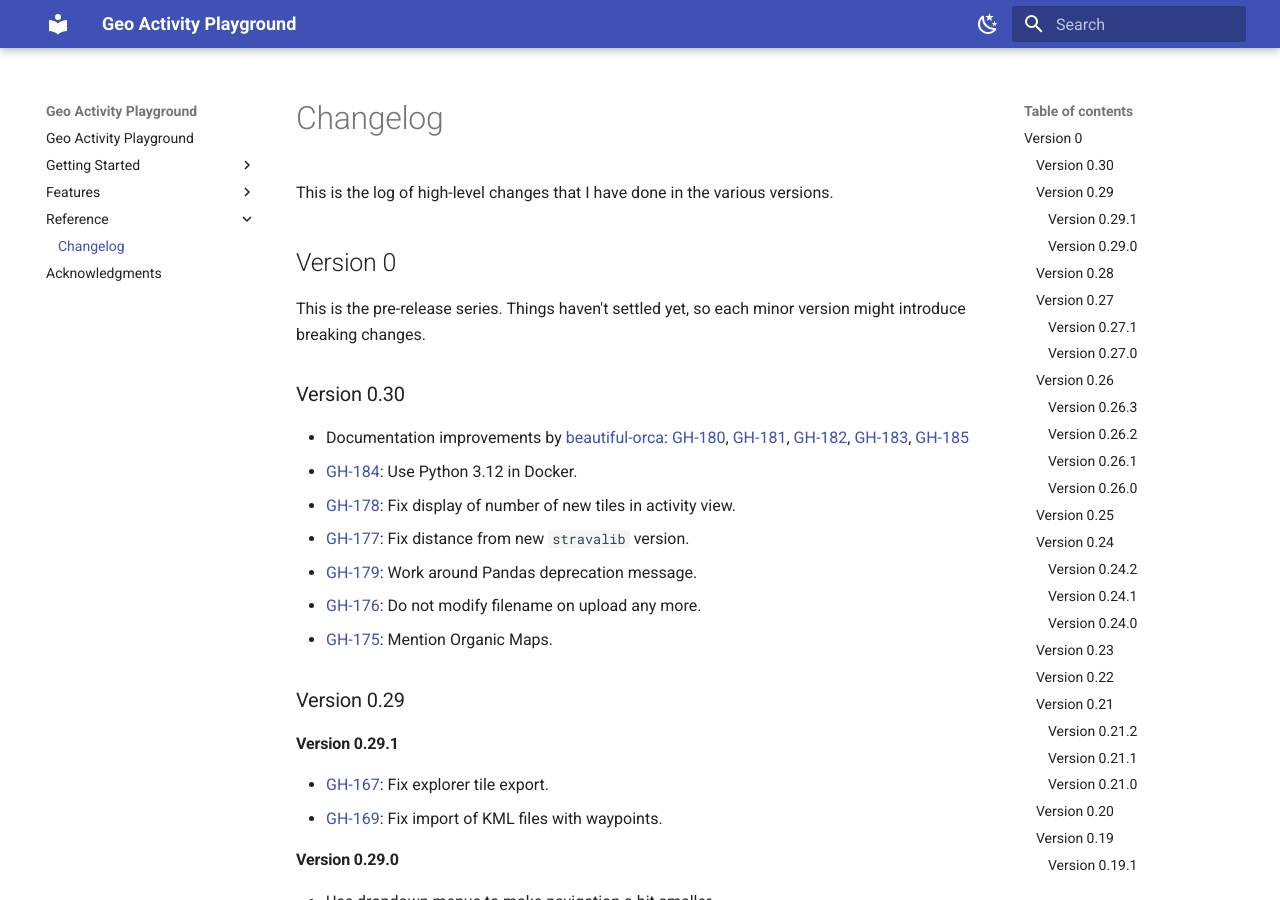
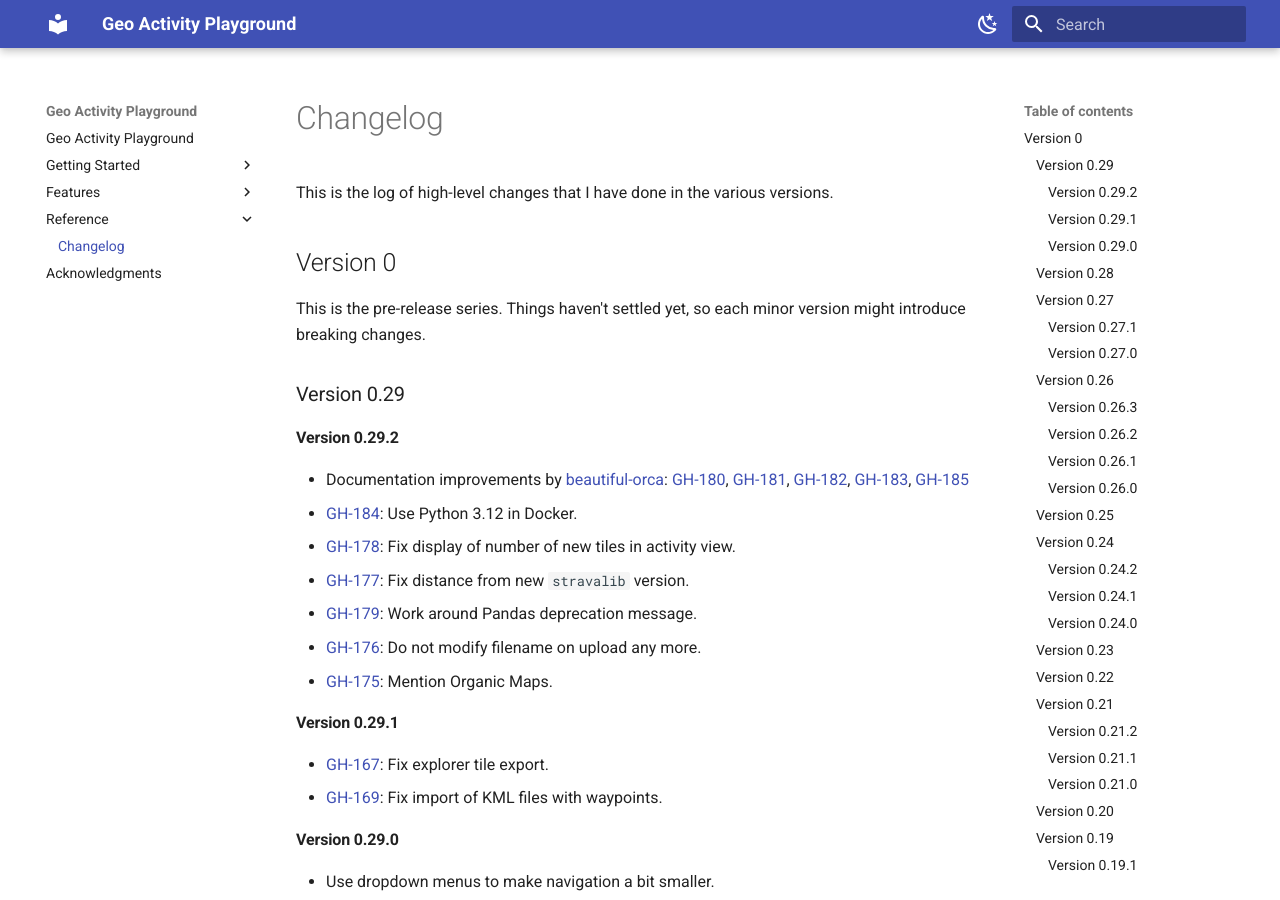
Before and after one commit to martin-ueding/geo-activity-playground, an MkDocs documentation site: the page built from docs/reference/changelog.md, in a window 1280 px wide and 900 px high. Built offline with MkDocs 1.6.1 and Material for MkDocs 9.7.7, drawn with Linux system fonts in a browser that asks for light colours.

Commit message:
Bump version to 0.29.2

```diff
--- a/docs/reference/changelog.md
+++ b/docs/reference/changelog.md
@@ -6,7 +6,9 @@ This is the log of high-level changes that I have done in the various versions.
 
 This is the pre-release series. Things haven't settled yet, so each minor version might introduce breaking changes.
 
-### Version 0.30
+### Version 0.29
+
+#### Version 0.29.2
 
 - Documentation improvements by [beautiful-orca](https://github.com/beautiful-orca): [GH-180](https://github.com/martin-ueding/geo-activity-playground/pull/180), [GH-181](https://github.com/martin-ueding/geo-activity-playground/pull/181), [GH-182](https://github.com/martin-ueding/geo-activity-playground/pull/182), [GH-183](https://github.com/martin-ueding/geo-activity-playground/pull/183), [GH-185](https://github.com/martin-ueding/geo-activity-playground/pull/185)
 - [GH-184](https://github.com/martin-ueding/geo-activity-playground/issues/184): Use Python 3.12 in Docker.
--- a/pyproject.toml
+++ b/pyproject.toml
@@ -1,6 +1,6 @@
 [tool.poetry]
 name = "geo-activity-playground"
-version = "0.29.1"
+version = "0.29.2"
 description = "Analysis of geo data activities like rides, runs or hikes."
 authors = ["Martin Ueding <mu@martin-ueding.de>"]
 license = "MIT"
```
Also changed, not shown: other parts of docs/reference/changelog.md (+0 -2 lines).
